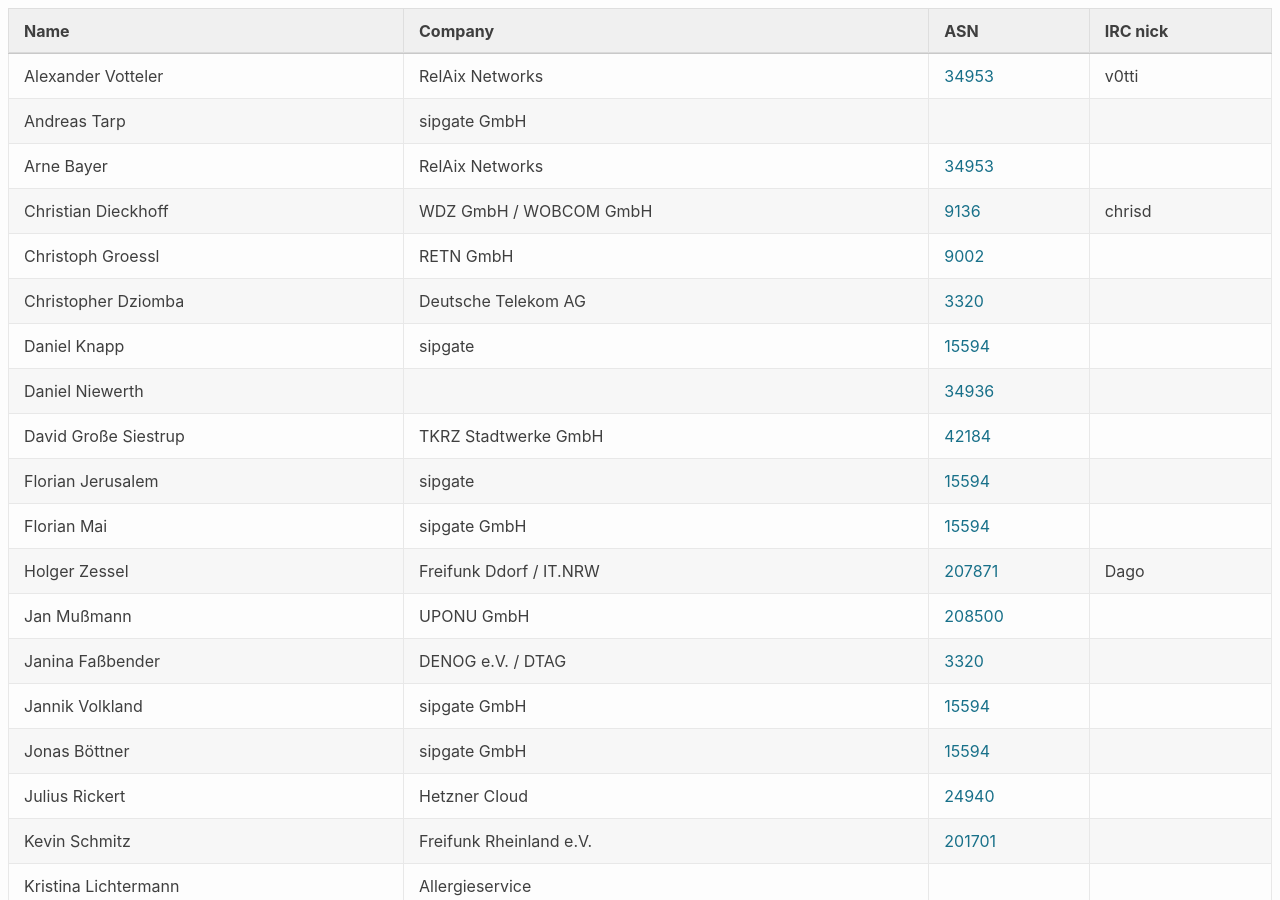
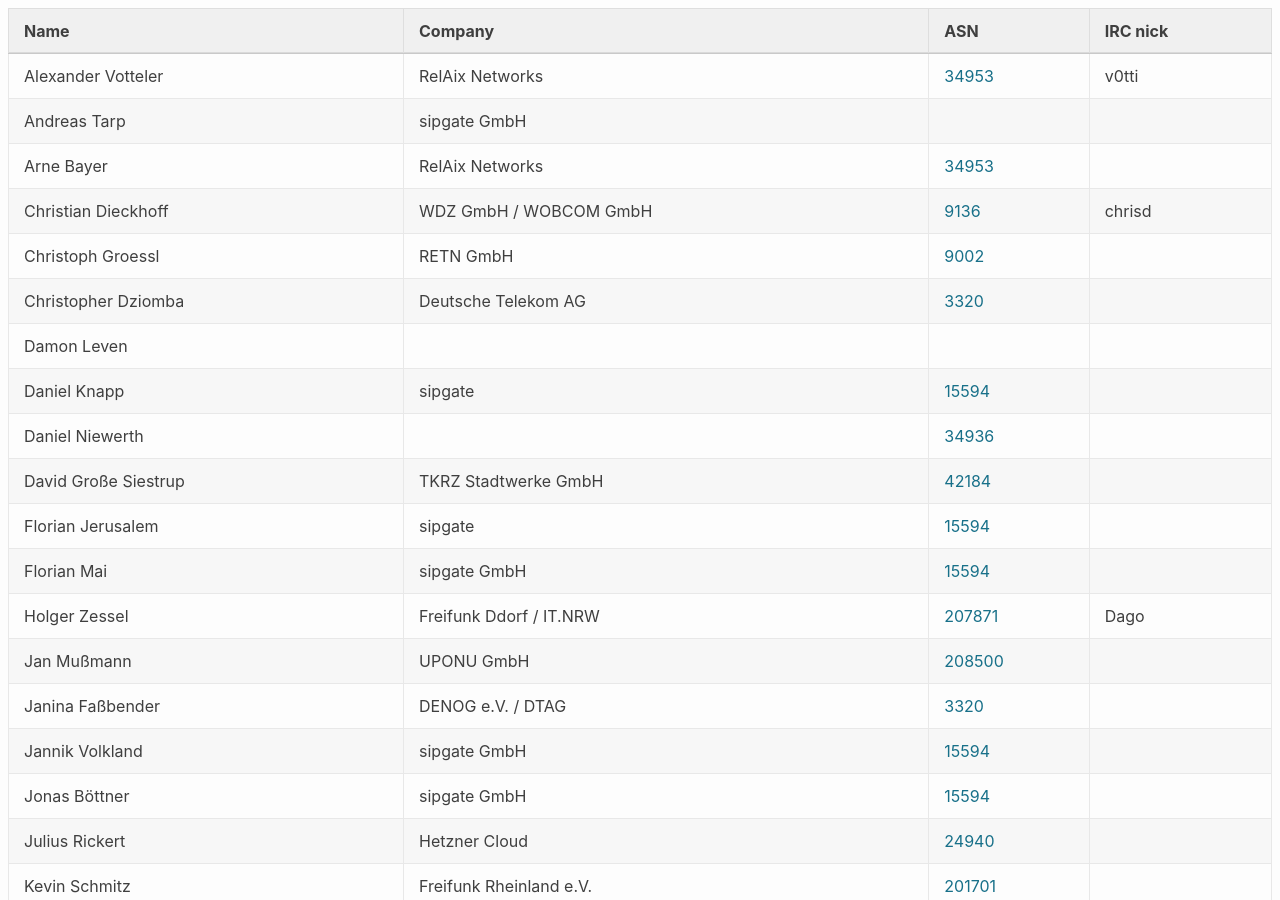
Before and after one commit to denog/pretix-attendeelist, a Jekyll site: the page built from denog-meetup-2024-03/index.markdown, in a window 1280 px wide and 900 px high. Built offline with Jekyll 4.4.1, drawn with Linux system fonts in a browser that asks for light colours.

Commit message:
Latest data: Wed Apr  3 22:10:05 UTC 2024

```diff
--- a/_data/attendees_denog-meetup-2024-03.json
+++ b/_data/attendees_denog-meetup-2024-03.json
@@ -34,6 +34,12 @@
     "company": "RETN GmbH",
     "irc": null,
     "asn": "9002"
+  },
+  {
+    "name": "Damon Leven",
+    "company": null,
+    "irc": null,
+    "asn": null
   },
   {
     "name": "Daniel Knapp",
```
